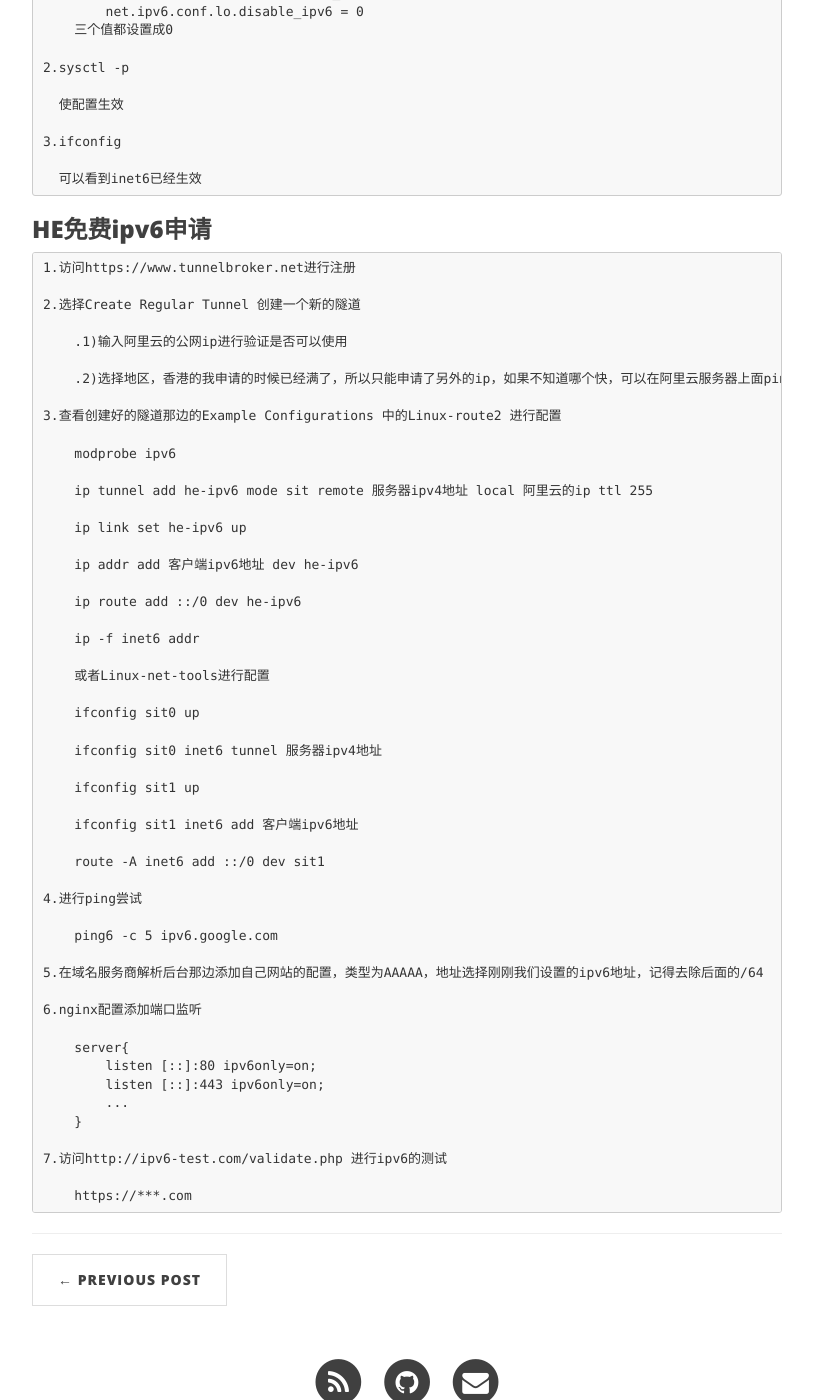
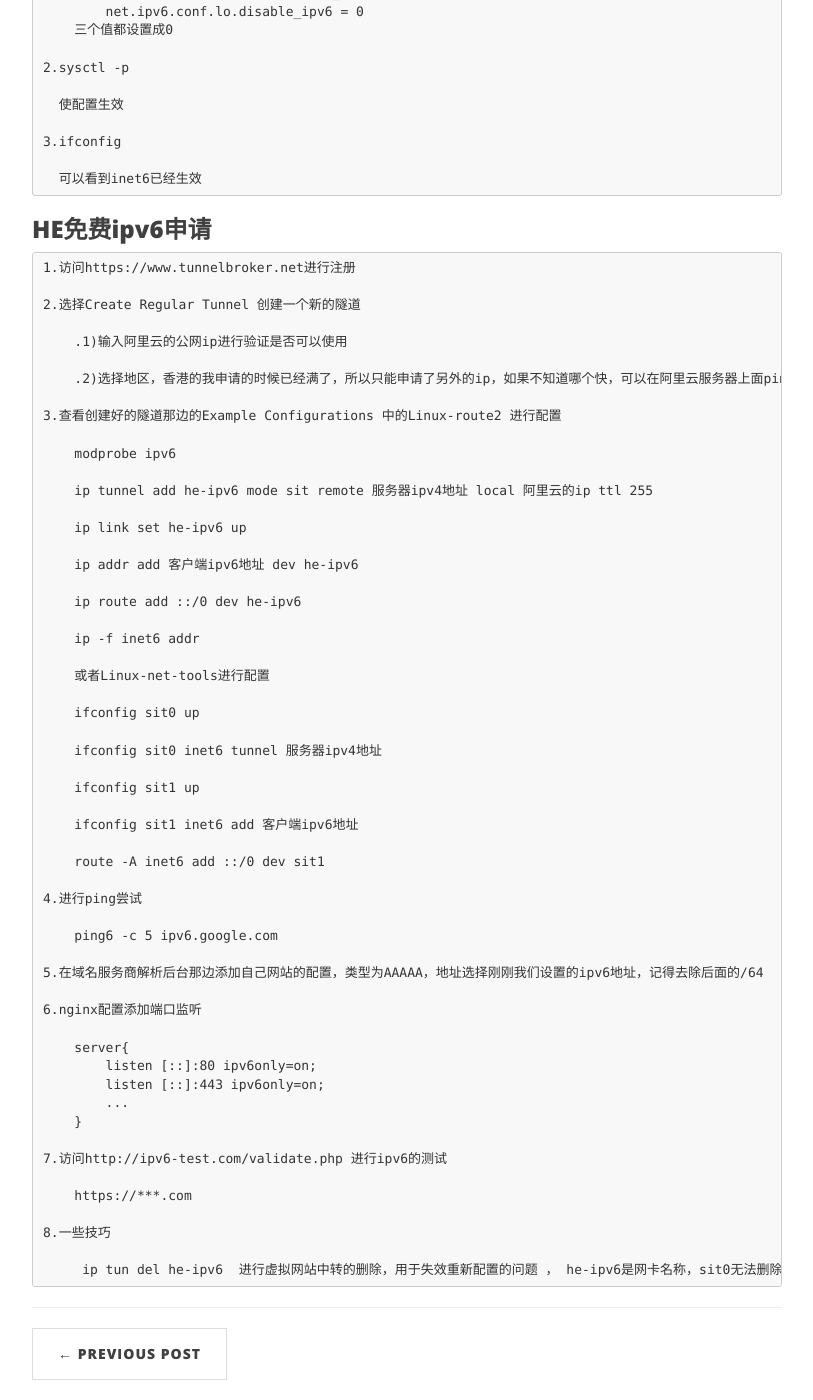
Before and after one commit to linzhiming0826/linzhiming0826.github.io, a Jekyll site: the page built from _posts/2018-09-27-ipv6.markdown, in a window 1280 px wide and 1400 px high, scrolled down 795 px. Shown: the whole window, without its empty margins (233-1046 px from the left). Built offline with Jekyll 4.4.1, drawn with Linux system fonts in a browser that asks for light colours; nearby versions of some CDN libraries; comment, search, counter and statistics services are not loaded.

Commit message:
添加一些提示

```diff
--- a/_posts/2018-09-27-ipv6.markdown
+++ b/_posts/2018-09-27-ipv6.markdown
@@ -84,3 +84,7 @@ header-img: "img/post-26/bg.png"
     7.访问http://ipv6-test.com/validate.php 进行ipv6的测试
 
         https://***.com
+
+    8.一些技巧
+
+         ip tun del he-ipv6  进行虚拟网站中转的删除，用于失效重新配置的问题 ， he-ipv6是网卡名称，sit0无法删除，属于正常情况，因为属于系统级别
```
